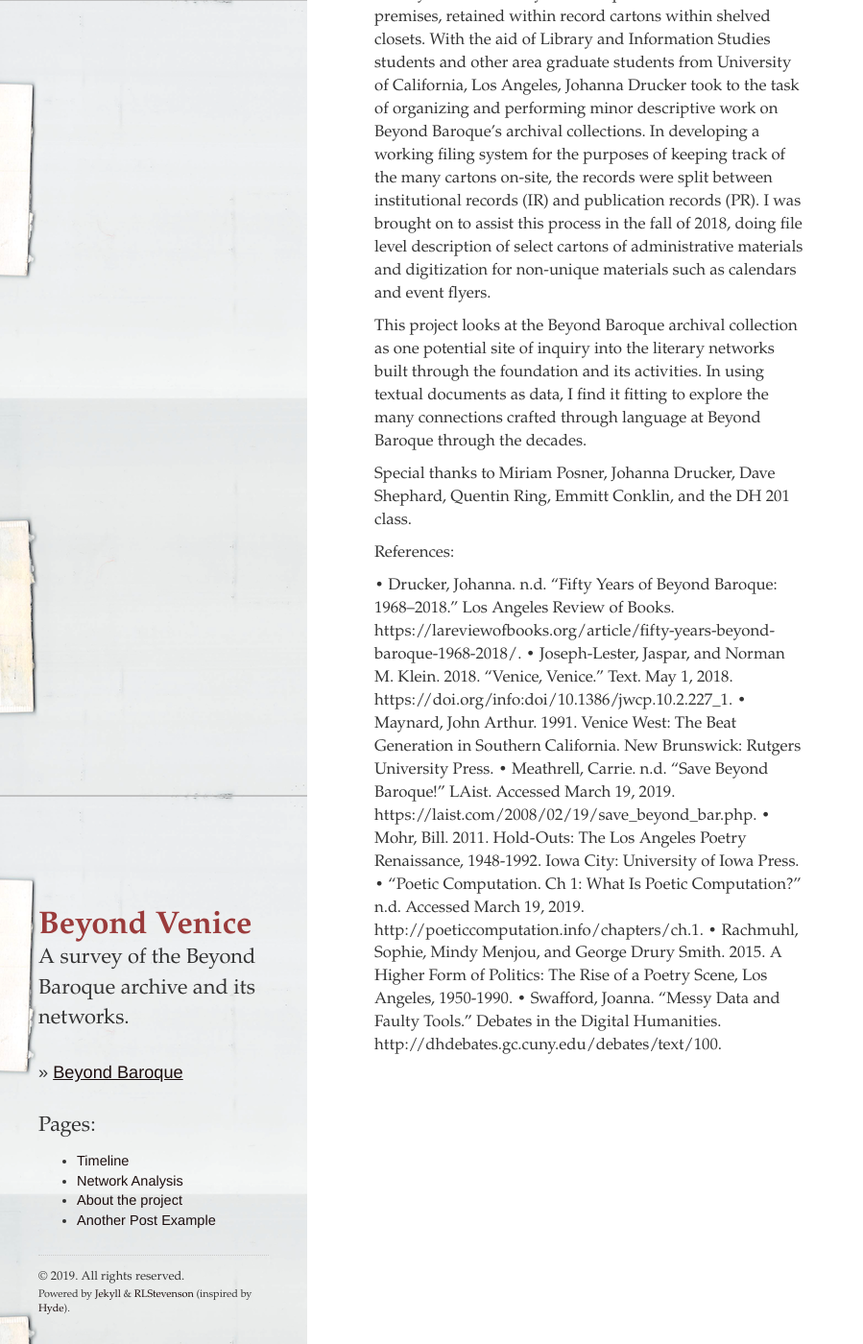
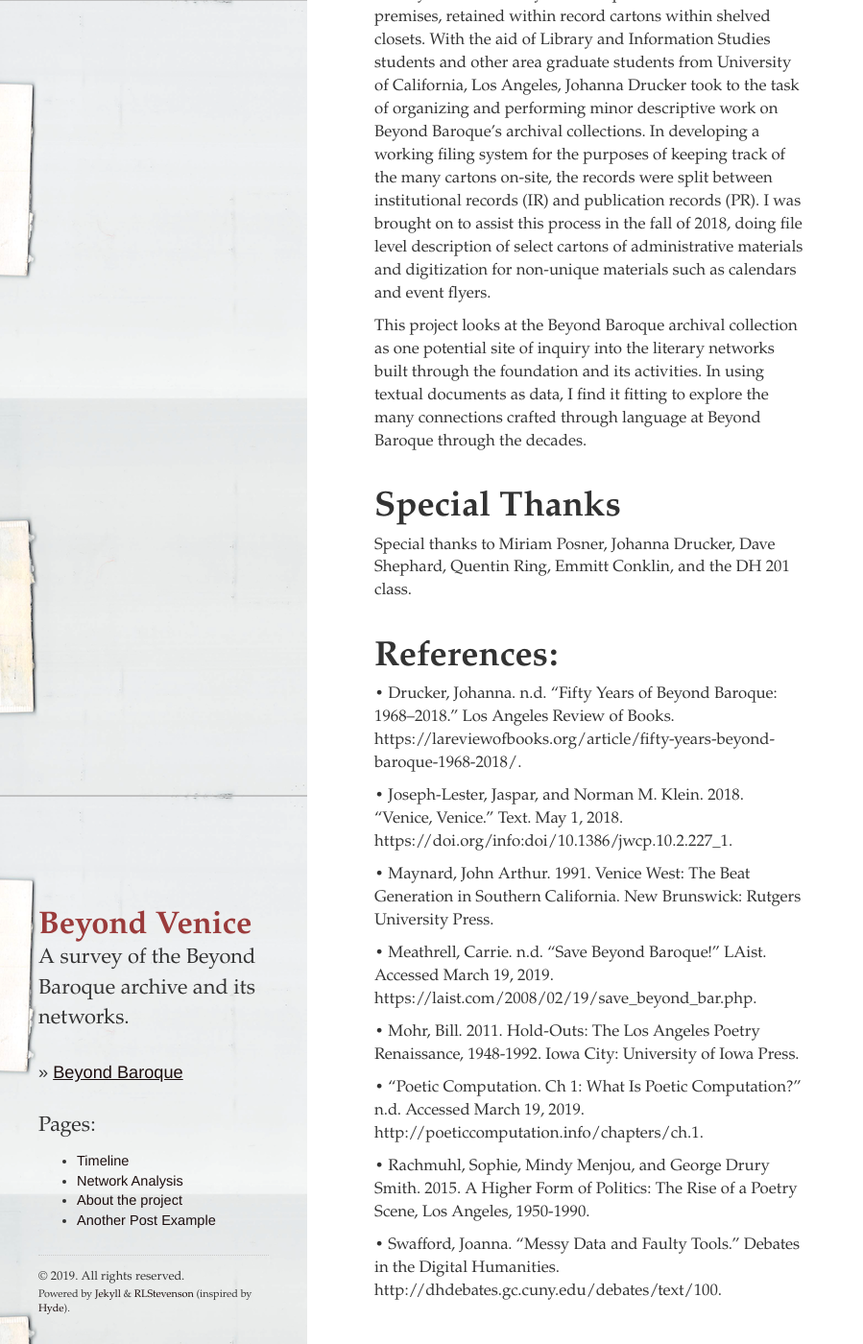
Before and after one commit to dylankarlsson/beyondvenice, a Jekyll site: the page built from _posts/2019-03-19-about.md, in a window 1280 px wide and 1400 px high, scrolled down 373 px. Shown: the whole window at 96% size, without its empty margins (0-899 px from the left). Built offline with Jekyll 4.4.1, drawn with Linux system fonts in a browser that asks for light colours.

Commit message:
Update 2019-03-19-about.md

```diff
--- a/_posts/2019-03-19-about.md
+++ b/_posts/2019-03-19-about.md
@@ -8,15 +8,24 @@ date: 2016-09-07
 
 This project looks at the Beyond Baroque archival collection as one potential site of inquiry into the literary networks built through the foundation and its activities. In using textual documents as data, I find it fitting to explore the many connections crafted through language at Beyond Baroque through the decades.
 
+# Special Thanks
+
 Special thanks to Miriam Posner, Johanna Drucker, Dave Shephard, Quentin Ring, Emmitt Conklin, and the DH 201 class.
 
-References:
+# References:
 
 • Drucker, Johanna. n.d. “Fifty Years of Beyond Baroque: 1968–2018.” Los Angeles Review of Books. https://lareviewofbooks.org/article/fifty-years-beyond-baroque-1968-2018/.
+
 • Joseph-Lester, Jaspar, and Norman M. Klein. 2018. “Venice, Venice.” Text. May 1, 2018. https://doi.org/info:doi/10.1386/jwcp.10.2.227_1.
+
 • Maynard, John Arthur. 1991. Venice West: The Beat Generation in Southern California. New Brunswick: Rutgers University Press.
+
 • Meathrell, Carrie. n.d. “Save Beyond Baroque!” LAist. Accessed March 19, 2019. https://laist.com/2008/02/19/save_beyond_bar.php.
+
 • Mohr, Bill. 2011. Hold-Outs: The Los Angeles Poetry Renaissance, 1948-1992. Iowa City: University of Iowa Press.
+
 • “Poetic Computation. Ch 1: What Is Poetic Computation?” n.d. Accessed March 19, 2019. http://poeticcomputation.info/chapters/ch.1.
+
 • Rachmuhl, Sophie, Mindy Menjou, and George Drury Smith. 2015. A Higher Form of Politics: The Rise of a Poetry Scene, Los Angeles, 1950-1990.
+
 • Swafford, Joanna. "Messy Data and Faulty Tools." Debates in the Digital Humanities. http://dhdebates.gc.cuny.edu/debates/text/100.
```
